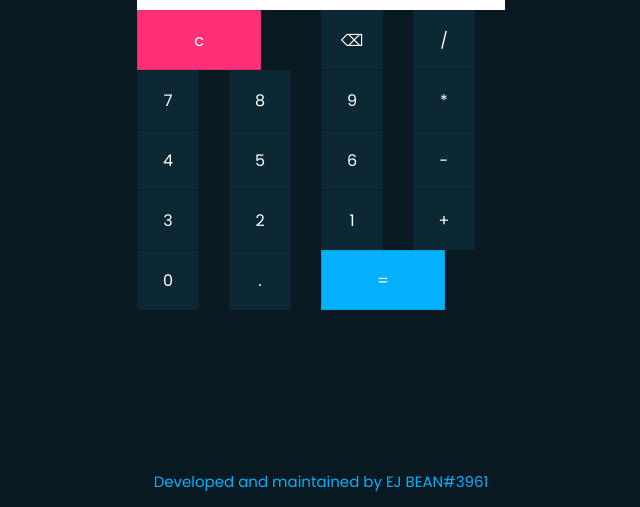
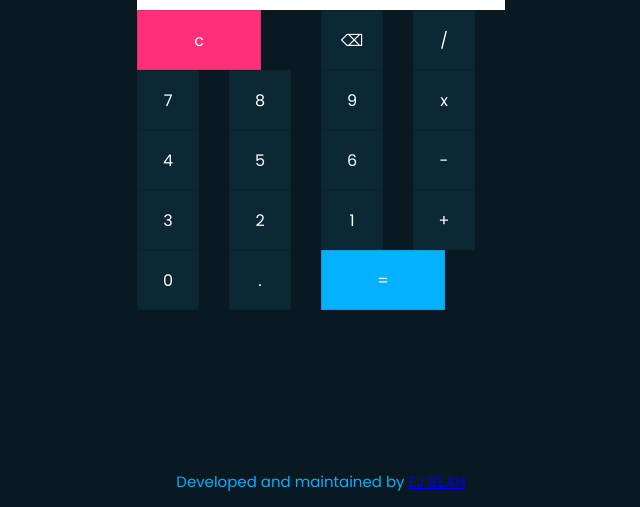
Before and after one commit to EJBEAN2op/UI-calculator, a plain HTML site: page index.html in a window 1280 px wide. Shown: the part 290-797 px from the top of the page, without its empty margins (319-959 px from the left). Drawn offline with Linux system fonts and the light colour scheme.

Commit message:
hyperlinked repo

```diff
--- a/index.html
+++ b/index.html
@@ -7,7 +7,7 @@
     </head>
     <body>
         <section class="heading">UI calculator</section>
-        <section class="footer">Developed and maintained by EJ BEAN#3961</section>
+        <section class="footer">Developed and maintained by <a href="https://github.com/EJBEAN2op">EJ BEAN</a></section>
         <form class="calculator" name="calc">
             <input class="value" type="text" name="txt" readonly="">
             <span class="clear" onclick="document.calc.txt.value = ''">c</span>
@@ -16,7 +16,7 @@
             <span class="num" onclick="document.calc.txt.value += '7'">7</span>
             <span class="num" onclick="document.calc.txt.value += '8'">8</span>
             <span class="num" onclick="document.calc.txt.value += '9'">9</span>
-            <span class="multiply" onclick="document.calc.txt.value += '*'">*</span>
+            <span class="multiply" onclick="document.calc.txt.value += '*'">x</span>
             <span class="num" onclick="document.calc.txt.value += '4'">4</span>
             <span class="num" onclick="document.calc.txt.value += '5'">5</span>
             <span class="num" onclick="document.calc.txt.value += '6'">6</span>
```
